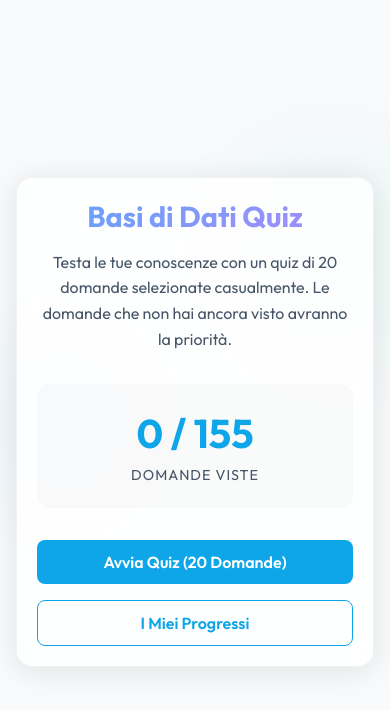
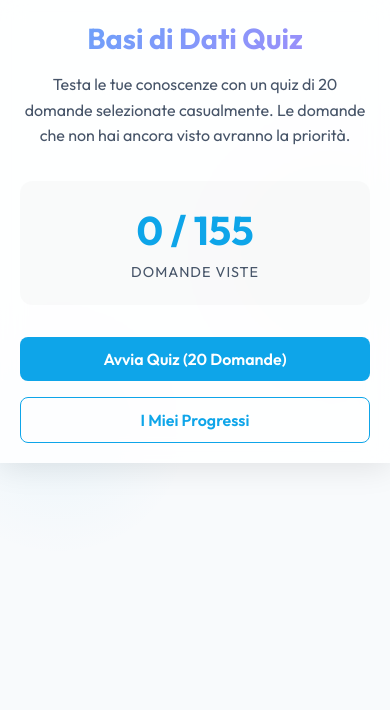
Before and after one commit to slapomarda/slapomarda.github.io, a plain HTML site: page index.html in a window 390 px wide. Drawn offline with nearby package versions, Linux system fonts and the light colour scheme.

Commit message:
Full screen e blocco scorrimento

```diff
--- a/index.css
+++ b/index.css
@@ -494,14 +494,23 @@ p {
 
 
 @media screen and (max-width: 768px) {
-    body {
-        padding: 1rem 0;
+    html, body {
+        overflow: hidden !important;
+        height: 100%;
+        margin: 0;
+        padding: 0;
     }
     .app-container {
-        padding: 1rem;
+        padding: 0;
+        height: 100%;
+        display: flex;
+        flex-direction: column;
+        overflow-y: auto;
     }
     .glass-panel {
         padding: 1.25rem;
+        border-radius: 0;
+        border: none;
     }
     h1 {
         font-size: 1.8rem;
```
